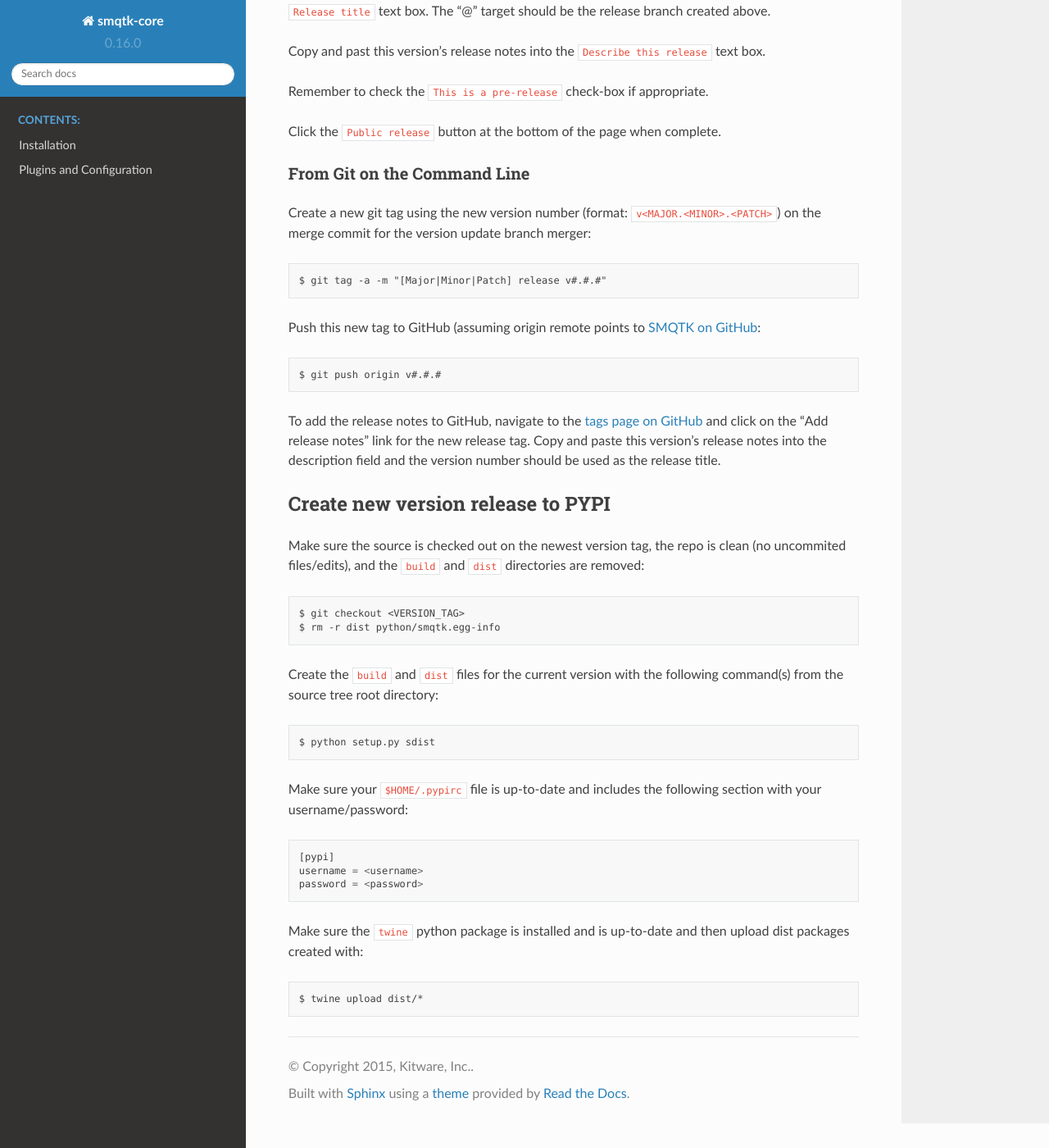
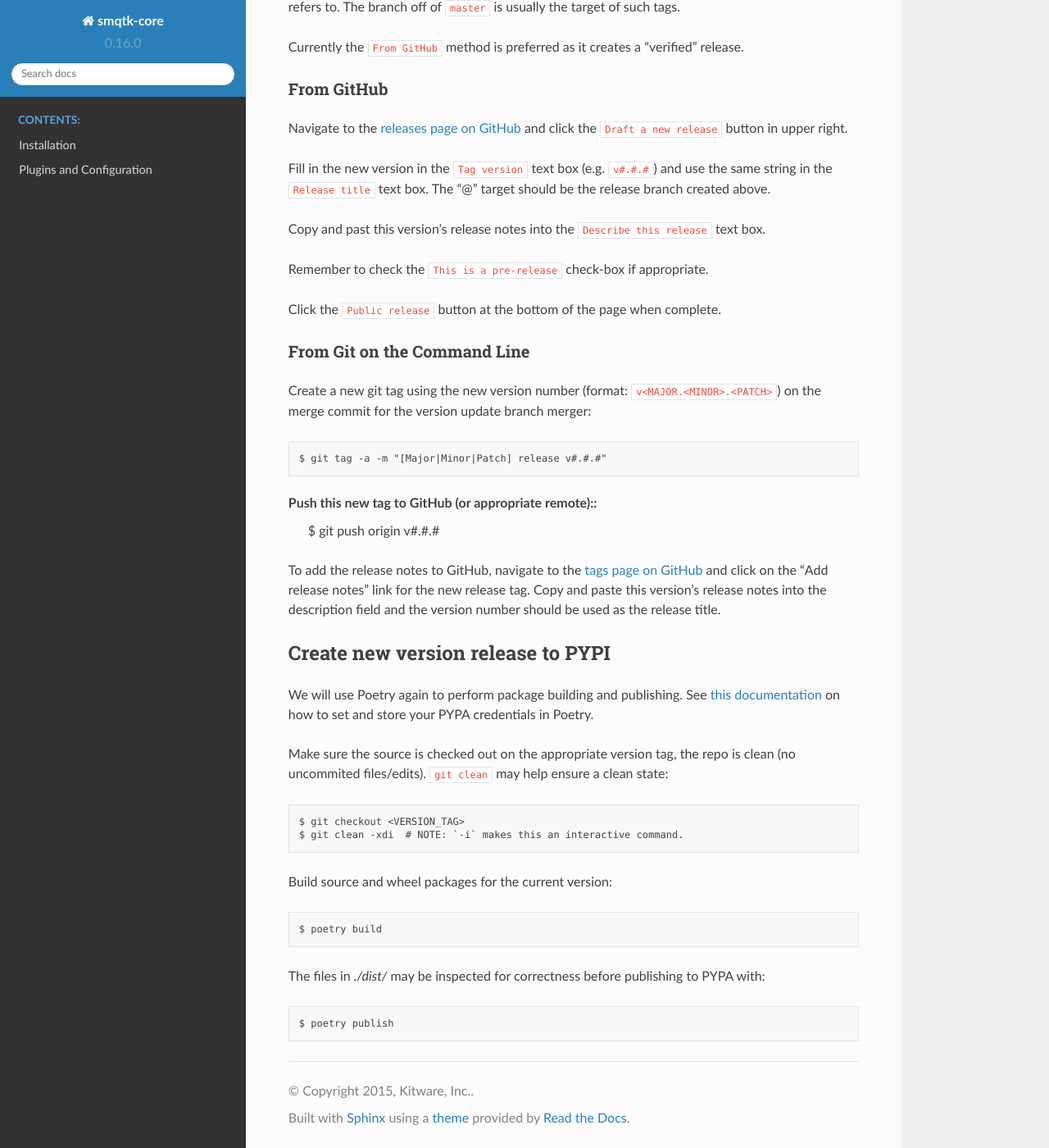
Before and after one commit to Kitware/SMQTK-Core, a Sphinx documentation site: the page built from docs/release_process.rst, in a window 1280 px wide and 1400 px high, scrolled down 1568 px. Shown: the whole window at 82% size. Built offline with Sphinx 7.4.7 and the Read the Docs theme 2.0.0, drawn with Linux system fonts in a browser that asks for light colours; pages that are not in the unit, such as notebooks, are missing from menus; the version number is read from the project's files by our own code; some of the changed text lies outside the part shown.

Commit message:
Update release process to take Poetry into account

```diff
--- a/docs/release_notes/pending_release.rst
+++ b/docs/release_notes/pending_release.rst
@@ -10,6 +10,8 @@
 * Now standardize to using `Poetry`_ for environment/build/publish management.
 
   * Collapsed pytest configuration into the :file:`pyproject.toml` file.
+
+  * Updated release process documentation to reflect the use of Poetry.
 
 * Add explicit ReadTheDocs configuration file :file:`.readthedocs.yaml`.
 
--- a/docs/release_process.rst
+++ b/docs/release_process.rst
@@ -25,16 +25,23 @@
    like ``release-patch-{NEW_VERSION}``, where ``NEW_VERSION`` is an increase
    in the ``Z`` version component.
 
-  a. Increment patch value in ``python/smqtk/__init__.py`` file's
-     ``__version__`` attribute.
+  a. Use ``poetry version patch`` to increase the patch value appropriately in
+     the :file:`pyproject.toml` file.
   b. Rename the ``docs/release_notes/pending_patch.rst`` file to
-     ``docs/release_notes/v{VERSION}.rst``, matching the value in the
-     ``__version__`` attribute.  Add a descriptive paragraph under the title
-     section summarizing this release.
-  c. Add new release notes RST file reference to ``docs/release_notes.rst``.
+     ``docs/release_notes/v{VERSION}.rst``, matching the new version value.
+     Add a descriptive paragraph under the title section summarizing this
+     release.
+  c. Add a reference to the new release notes RST file in
+     ``docs/release_notes.rst``.
 
-2. Tag branch (see `Tag new version`_ below ).
-3. Merge version bump branch into ``master`` branch.
+2. Create a pull/merge request for this branch with master as the merge target.
+   This is to ensure that everything passes CI testing before making the
+   release. If there is an issue then branches should be made and merged into
+   this branch until the issue is resolved.
+3. Tag branch (see `Tag new version`_ below ) after resolving issues and before
+   merging into ``master``.
+4. Merge version bump branch into ``master`` branch.
+5. `Create new version release to PYPI`_
 
 Major and Minor Releases
 ^^^^^^^^^^^^^^^^^^^^^^^^
@@ -46,11 +53,14 @@
 
   a. Increment patch value in  ``smqtk_core/__init__.py`` file's
      ``__version__`` attribute.
+    * See `Poetry's version command`_ for a convenient means of incrementing
+      the version.
   b. Rename the ``docs/release_notes/pending_release.rst`` file to
-     ``docs/release_notes/v{VERSION}.rst``, matching the value in the
-     ``__version__`` file.  Add a descriptive paragraph under the title section
-     summarizing this release.
-  c. Add new release notes RST file reference to ``docs/release_notes.rst``.
+     ``docs/release_notes/v{VERSION}.rst``, matching the new version value.
+     Add a descriptive paragraph under the title section summarizing this
+     release.
+  c. Add a reference to the new release notes RST file in
+     ``docs/release_notes.rst``.
 
 2. Create a pull/merge request for this branch with master as the merge target.
    This is to ensure that everything passes CI testing before making the
@@ -92,8 +103,7 @@
 merger::
     $ git tag -a -m "[Major|Minor|Patch] release v#.#.#"
 
-Push this new tag to GitHub (assuming origin remote points to `SMQTK on
-GitHub`_::
+Push this new tag to GitHub (or appropriate remote)::
     $ git push origin v#.#.#
 
 To add the release notes to GitHub, navigate to the `tags page on GitHub`_
@@ -103,27 +113,29 @@
 
 Create new version release to PYPI
 ----------------------------------
-Make sure the source is checked out on the newest version tag, the repo is
-clean (no uncommited files/edits), and the ``build`` and ``dist`` directories
-are removed::
+
+__ https://python-poetry.org/docs/repositories/#configuring-credentials
+
+We will use Poetry again to perform package building and publishing.
+See `this documentation`__ on how to set and store your PYPA credentials in Poetry.
+
+Make sure the source is checked out on the appropriate  version tag, the repo
+is clean (no uncommited files/edits). ``git clean`` may help ensure a clean
+state::
+
     $ git checkout <VERSION_TAG>
-    $ rm -r dist python/smqtk.egg-info
+    $ git clean -xdi  # NOTE: `-i` makes this an interactive command.
 
-Create the ``build`` and ``dist`` files for the current version with the
-following command(s) from the source tree root directory::
-    $ python setup.py sdist
+Build source and wheel packages for the current version::
 
-Make sure your ``$HOME/.pypirc`` file is up-to-date and includes the following
-section with your username/password::
-    [pypi]
-    username = <username>
-    password = <password>
+    $ poetry build
 
-Make sure the ``twine`` python package is installed and is up-to-date and then
-upload dist packages created with::
-    $ twine upload dist/*
+The files in `./dist/` may be inspected for correctness before publishing to
+PYPA with::
+
+    $ poetry publish
 
 
-.. _SMQTK on GitHub: https://github.com/Kitware/SMQTK
-.. _releases page on GitHub: https://github.com/Kitware/SMQTK/releases
-.. _tags page on GitHub: https://github.com/Kitware/SMQTK/tags
+.. _Poetry's version command: https://python-poetry.org/docs/cli/#version
+.. _releases page on GitHub: https://github.com/Kitware/SMQTK-Core/releases
+.. _tags page on GitHub: https://github.com/Kitware/SMQTK-Core/tags
```
Also changed, not shown: other parts of docs/release_process.rst (+1 -0 lines).
